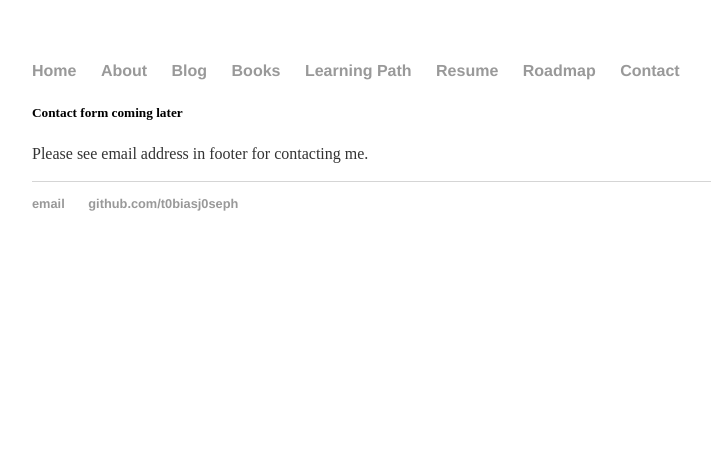
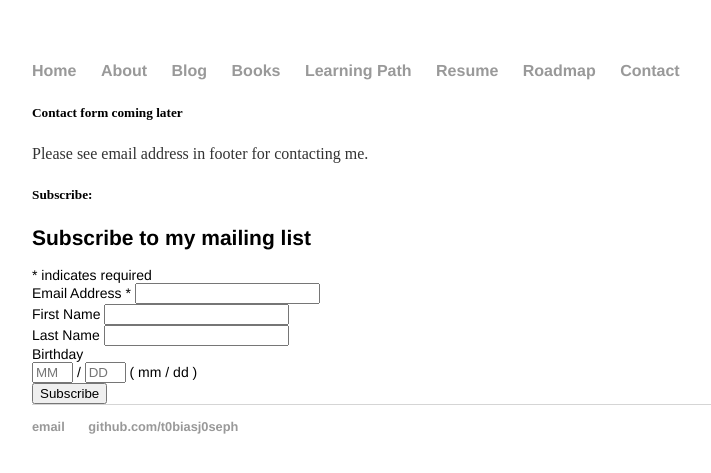
Before and after one commit to t0biasj0seph/t0biasj0seph, a Jekyll site: the page built from contact/index.html, in a window 1280 px wide. Shown: the top 473 px of the page, without its empty margins (160-871 px from the left). Built offline with Jekyll 4.4.1, drawn with Linux system fonts in a browser that asks for light colours; comment, search, counter and statistics services are not loaded.

Commit message:
Added MailChimp form, will probably change to different form in next push but do not have local environment setup yet, so pushes are going live after each change. This practice will change once site is ready for marketing rollout.

```diff
--- a/contact/index.html
+++ b/contact/index.html
@@ -5,4 +5,49 @@
 <div class="blurb">
   <h5>Contact form coming later</h5>
     <p>Please see email address in footer for contacting me.</p>
+
+  <h5>Subscribe:</h5>
+    <!-- Begin MailChimp Signup Form -->
+<link href="//cdn-images.mailchimp.com/embedcode/classic-10_7.css" rel="stylesheet" type="text/css">
+<style type="text/css">
+	#mc_embed_signup{background:#fff; clear:left; font:14px Helvetica,Arial,sans-serif; }
+	/* Add your own MailChimp form style overrides in your site stylesheet or in this style block.
+	   We recommend moving this block and the preceding CSS link to the HEAD of your HTML file. */
+</style>
+<div id="mc_embed_signup">
+<form action="//tobijoschermuly.us16.list-manage.com/subscribe/post?u=225803b94b254c85ec778f656&amp;id=da56d4ffb9" method="post" id="mc-embedded-subscribe-form" name="mc-embedded-subscribe-form" class="validate" target="_blank" novalidate>
+    <div id="mc_embed_signup_scroll">
+	<h2>Subscribe to my mailing list</h2>
+<div class="indicates-required"><span class="asterisk">*</span> indicates required</div>
+<div class="mc-field-group">
+	<label for="mce-EMAIL">Email Address  <span class="asterisk">*</span>
+</label>
+	<input type="email" value="" name="EMAIL" class="required email" id="mce-EMAIL">
+</div>
+<div class="mc-field-group">
+	<label for="mce-FNAME">First Name </label>
+	<input type="text" value="" name="FNAME" class="" id="mce-FNAME">
+</div>
+<div class="mc-field-group">
+	<label for="mce-LNAME">Last Name </label>
+	<input type="text" value="" name="LNAME" class="" id="mce-LNAME">
+</div>
+<div class="mc-field-group size1of2">
+	<label for="mce-BIRTHDAY-month">Birthday </label>
+	<div class="datefield">
+		<span class="subfield monthfield"><input class="birthday " type="text" pattern="[0-9]*" value="" placeholder="MM" size="2" maxlength="2" name="BIRTHDAY[month]" id="mce-BIRTHDAY-month"></span> /
+		<span class="subfield dayfield"><input class="birthday " type="text" pattern="[0-9]*" value="" placeholder="DD" size="2" maxlength="2" name="BIRTHDAY[day]" id="mce-BIRTHDAY-day"></span>
+		<span class="small-meta nowrap">( mm / dd )</span>
+	</div>
+</div>	<div id="mce-responses" class="clear">
+		<div class="response" id="mce-error-response" style="display:none"></div>
+		<div class="response" id="mce-success-response" style="display:none"></div>
+	</div>    <!-- real people should not fill this in and expect good things - do not remove this or risk form bot signups-->
+    <div style="position: absolute; left: -5000px;" aria-hidden="true"><input type="text" name="b_225803b94b254c85ec778f656_da56d4ffb9" tabindex="-1" value=""></div>
+    <div class="clear"><input type="submit" value="Subscribe" name="subscribe" id="mc-embedded-subscribe" class="button"></div>
+    </div>
+</form>
+</div>
+
+<!--End mc_embed_signup-->
 </div><!-- /.blurb -->
```
